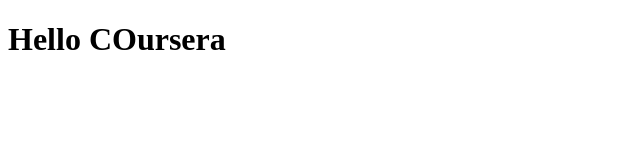
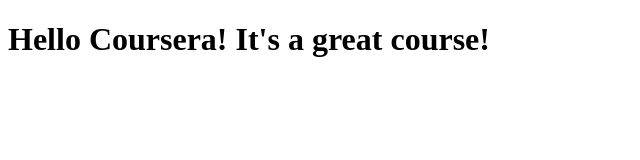
Before and after one commit to ritapabat/coursera-test, a plain HTML site: page site/index.html in a window 1280 px wide. Shown: the whole page, without its empty margins (0-640 px from the left). Drawn offline with Linux system fonts and the light colour scheme.

Commit message:
Small addition to our page content.

```diff
--- a/site/index.html
+++ b/site/index.html
@@ -4,6 +4,6 @@
 <title>Hello Coursera</title>
 </head>
 <body>
-<h1>Hello COursera</h1>
+<h1>Hello Coursera! It's a great course!</h1>
 </body>
 </html>
```
